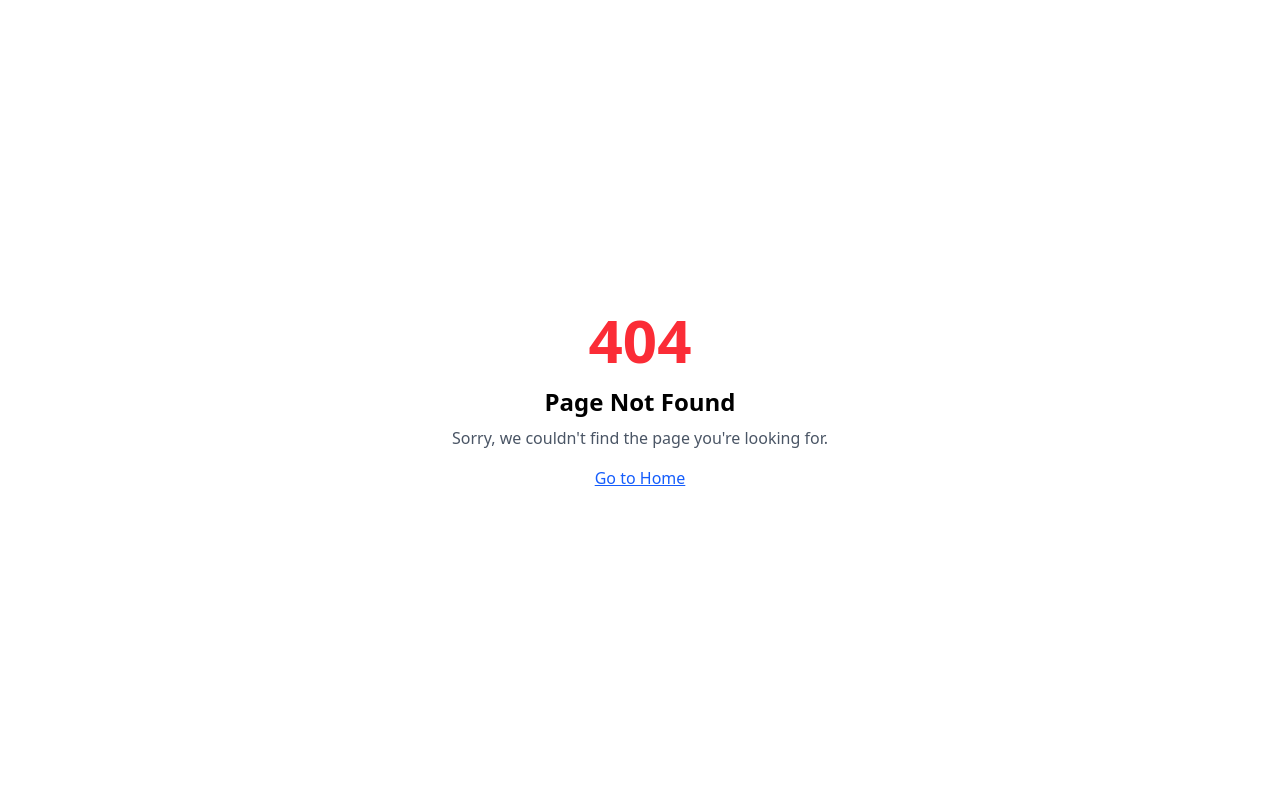
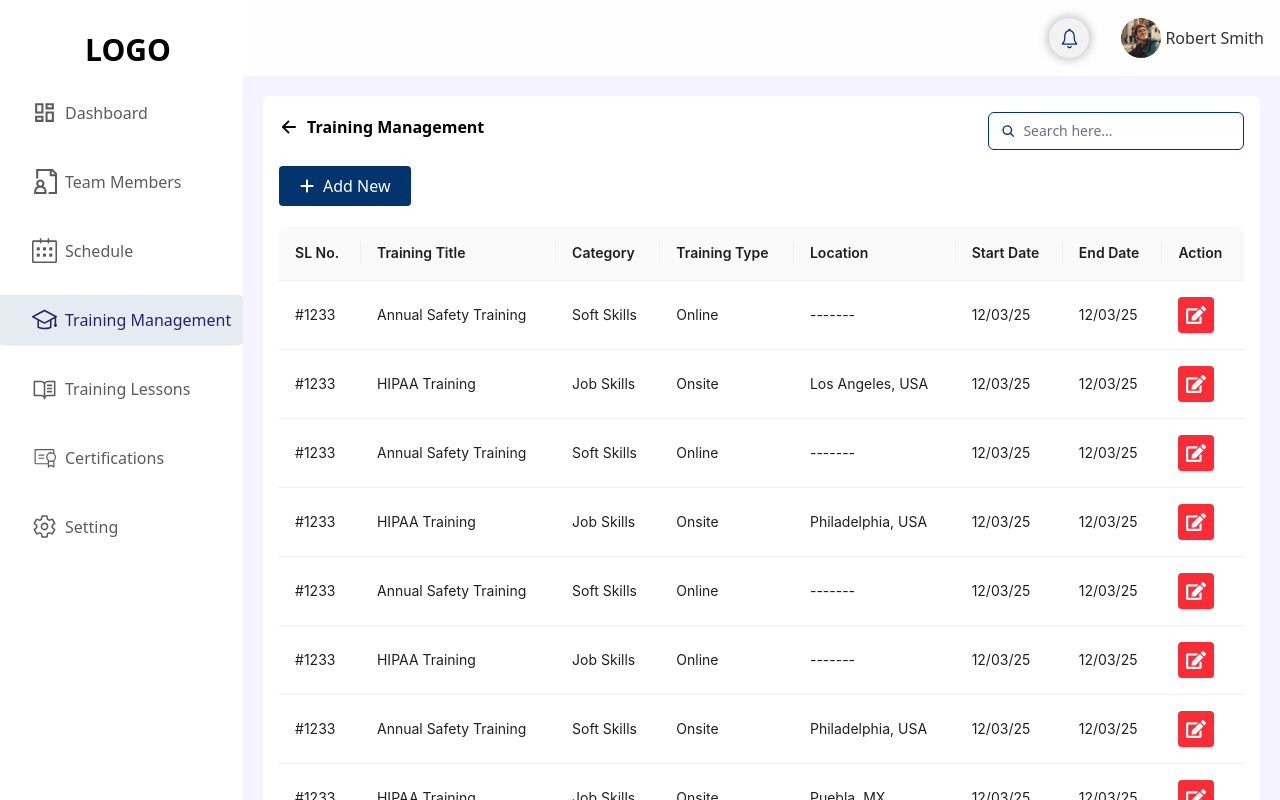
Before and after one commit to shukumar-542/hr-platform-website, a Next.js app: page /training-management in a window 1280 px wide. Before the commit this address had no page. Built offline with nearby package versions, Linux system fonts and the light colour scheme.

Commit message:
Implement add new training modal

```diff
--- /dev/null
+++ b/src/app/(withCommonLayout)/training-management/page.tsx
@@ -0,0 +1,254 @@
+"use client";
+import { BackButton } from "@/components/BackButton/BackButton";
+import SearchBar from "@/components/SearchBar/SearchBar";
+import { Button, DatePicker, Form, Input, Modal, Select, Table } from "antd";
+import React, { useState } from "react";
+import { FaEdit } from "react-icons/fa";
+import { FaPlus } from "react-icons/fa6";
+const { Option } = Select;
+// Define types for training data
+interface TrainingData {
+  key: string;
+  slNo: string;
+  title: string;
+  category: string;
+  type: string;
+  location: string;
+  startDate: string;
+  endDate: string;
+}
+
+const TrainingManagementPage = () => {
+  const [openModal, setOpenModal] = useState(false);
+  const [searchValue, setSearchValue] = useState("");
+  const [form] = Form.useForm();
+
+  const handleSearch = (e: React.ChangeEvent<HTMLInputElement>) => {
+    console.log(e.target.value);
+    setSearchValue(e.target.value);
+  };
+  const data: TrainingData[] = [
+    {
+      key: "1",
+      slNo: "#1233",
+      title: "Annual Safety Training",
+      category: "Soft Skills",
+      type: "Online",
+      location: "-------",
+      startDate: "12/03/25",
+      endDate: "12/03/25",
+    },
+    {
+      key: "2",
+      slNo: "#1233",
+      title: "HIPAA Training",
+      category: "Job Skills",
+      type: "Onsite",
+      location: "Los Angeles, USA",
+      startDate: "12/03/25",
+      endDate: "12/03/25",
+    },
+    {
+      key: "3",
+      slNo: "#1233",
+      title: "Annual Safety Training",
+      category: "Soft Skills",
+      type: "Online",
+      location: "-------",
+      startDate: "12/03/25",
+      endDate: "12/03/25",
+    },
+    {
+      key: "4",
+      slNo: "#1233",
+      title: "HIPAA Training",
+      category: "Job Skills",
+      type: "Onsite",
+      location: "Philadelphia, USA",
+      startDate: "12/03/25",
+      endDate: "12/03/25",
+    },
+    {
+      key: "5",
+      slNo: "#1233",
+      title: "Annual Safety Training",
+      category: "Soft Skills",
+      type: "Online",
+      location: "-------",
+      startDate: "12/03/25",
+      endDate: "12/03/25",
+    },
+    {
+      key: "6",
+      slNo: "#1233",
+      title: "HIPAA Training",
+      category: "Job Skills",
+      type: "Online",
+      location: "-------",
+      startDate: "12/03/25",
+      endDate: "12/03/25",
+    },
+    {
+      key: "7",
+      slNo: "#1233",
+      title: "Annual Safety Training",
+      category: "Soft Skills",
+      type: "Onsite",
+      location: "Philadelphia, USA",
+      startDate: "12/03/25",
+      endDate: "12/03/25",
+    },
+    {
+      key: "8",
+      slNo: "#1233",
+      title: "HIPAA Training",
+      category: "Job Skills",
+      type: "Onsite",
+      location: "Puebla, MX",
+      startDate: "12/03/25",
+      endDate: "12/03/25",
+    },
+    {
+      key: "9",
+      slNo: "#1233",
+      title: "Annual Safety Training",
+      category: "Soft Skills",
+      type: "Online",
+      location: "-------",
+      startDate: "12/03/25",
+      endDate: "12/03/25",
+    },
+    {
+      key: "10",
+      slNo: "#1233",
+      title: "HIPAA Training",
+      category: "Job Skills",
+      type: "Onsite",
+      location: "San Diego, USA",
+      startDate: "12/03/25",
+      endDate: "12/03/25",
+    },
+  ];
+
+  // Define columns for the table
+  const columns = [
+    { title: "SL No.", dataIndex: "slNo", key: "slNo" },
+    { title: "Training Title", dataIndex: "title", key: "title" },
+    { title: "Category", dataIndex: "category", key: "category" },
+    { title: "Training Type", dataIndex: "type", key: "type" },
+    { title: "Location", dataIndex: "location", key: "location" },
+    { title: "Start Date", dataIndex: "startDate", key: "startDate" },
+    { title: "End Date", dataIndex: "endDate", key: "endDate" },
+    {
+      title: "Action",
+      key: "action",
+      render: (_: any, record: TrainingData) => (
+        <button className="bg-red-500 text-white p-2 cursor-pointer rounded-sm">
+          <FaEdit size={20} />
+        </button>
+      ),
+    },
+  ];
+
+  return (
+    <div className="bg-white p-4 rounded-md min-h-[87vh]">
+      <div className="flex justify-between items-center mb-4">
+        <BackButton title="Training Management" />
+        <SearchBar handleSearch={handleSearch} value={searchValue} />
+      </div>
+      <button onClick={()=> setOpenModal(true)} className="flex items-center gap-2 bg-[#03346E] text-white px-5 py-2 rounded-sm cursor-pointer mb-5">
+        <FaPlus />
+        Add New{" "}
+      </button>
+      <Table columns={columns} dataSource={data} pagination={false} />
+
+      <Modal
+        centered
+        footer={false}
+        open={openModal}
+        onCancel={() => setOpenModal(false)}
+      >
+        <h1 className="text-center font-semibold text-xl">Add New</h1>
+        <Form layout="vertical">
+          <Form.Item
+            name="title"
+            label="Training Title"
+            rules={[
+              { required: true, message: "Please enter the training title!" },
+            ]}
+          >
+            <Input placeholder="Title here" />
+          </Form.Item>
+
+          <Form.Item
+            name="category"
+            label="Category"
+            rules={[{ required: true, message: "Please select a category!" }]}
+          >
+            <Select>
+              <Option value="Soft Skills">Soft Skills</Option>
+              <Option value="Job Skills">Job Skills</Option>
+              <Option value="Technical Skills">Technical Skills</Option>
+            </Select>
+          </Form.Item>
+
+          <Form.Item
+            name="trainingType"
+            label="Training Type"
+            rules={[
+              { required: true, message: "Please select a training type!" },
+            ]}
+          >
+            <Select>
+              <Option value="Onsite">Onsite</Option>
+              <Option value="Online">Online</Option>
+            </Select>
+          </Form.Item>
+
+          <Form.Item name="location" label="Location (If applicable)">
+            <Input placeholder="Type here" />
+          </Form.Item>
+
+          <Form.Item
+            name="startDate"
+            label="Start Date"
+            rules={[{ required: true, message: "Please select a start date!" }]}
+          >
+            <DatePicker
+              format="MM/DD/YYYY"
+              placeholder="MM/DD/YYYY"
+              style={{ width: "100%" }}
+            />
+          </Form.Item>
+
+          <Form.Item
+            name="endDate"
+            label="End Date"
+            rules={[{ required: true, message: "Please select an end date!" }]}
+          >
+            <DatePicker
+              format="MM/DD/YYYY"
+              placeholder="MM/DD/YYYY"
+              style={{ width: "100%" }}
+            />
+          </Form.Item>
+
+          <div className="flex ">
+            <button
+              style={{ marginRight: 8 }}
+              onClick={() => form.resetFields()}
+              className="border border-[#03346E] rounded-sm py-2 w-full"
+            >
+              Cancel
+            </button>
+            <button className="bg-[#03346E] text-white w-full rounded-sm py-2" >
+              Save
+            </button>
+          </div>
+        </Form>
+      </Modal>
+    </div>
+  );
+};
+
+export default TrainingManagementPage;
```
